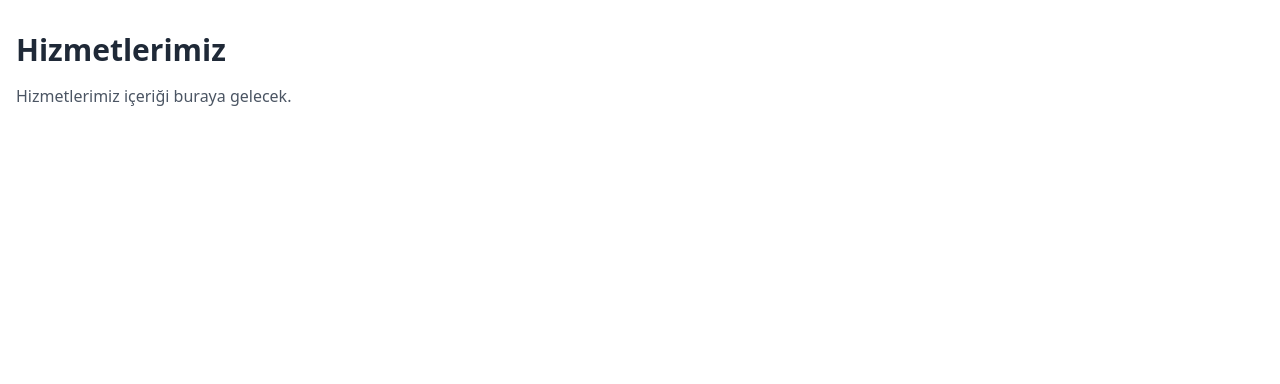
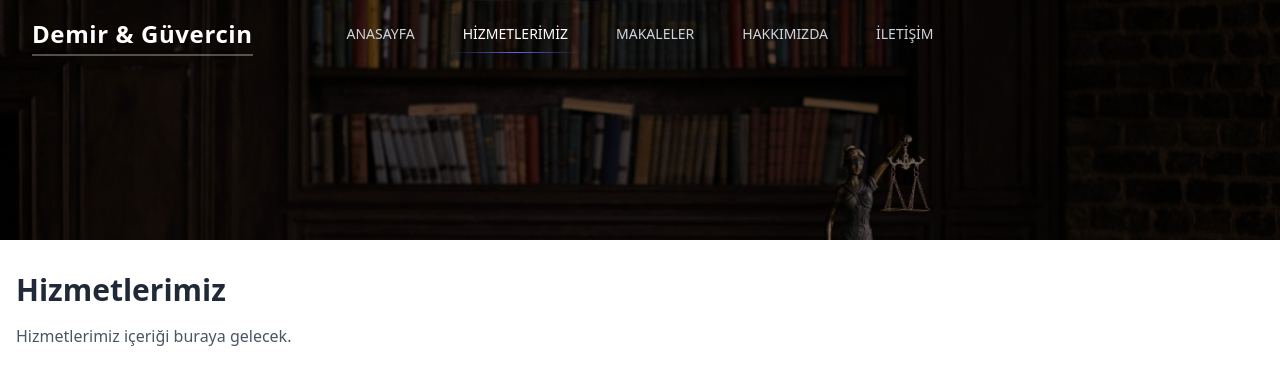
Before and after one commit to BurakYucelPY/Demir-ve-G-vercin-B-ro, a React (Vite) app: page /hizmetlerimiz in a window 1280 px wide. Shown: the top 384 px of the page. Built offline with nearby package versions, Linux system fonts and the light colour scheme.

Commit message:
Add RealHeader and integrate into secondary pages

```diff
--- /dev/null
+++ b/src/components/RealHeader.tsx
@@ -0,0 +1,117 @@
+import { useState } from 'react'
+import { Dialog, DialogPanel } from '@headlessui/react'
+import { Bars3Icon, XMarkIcon } from '@heroicons/react/24/outline'
+import { Link, useLocation } from 'react-router-dom'
+
+const navigation = [
+  { name: 'ANASAYFA', href: '/' },
+  { name: 'HİZMETLERİMİZ', href: '/hizmetlerimiz' },
+  { name: 'MAKALELER', href: '/makaleler' },
+  { name: 'HAKKIMIZDA', href: '/hakkimizda' },
+  { name: 'İLETİŞİM', href: '/iletisim' },
+]
+
+export default function RealHeader() {
+  const [mobileMenuOpen, setMobileMenuOpen] = useState(false)
+  const location = useLocation()
+
+  return (
+    <div className="relative">
+      {/* Background Section - 30% of viewport height */}
+      <div className="relative h-[30vh] overflow-hidden">
+        {/* Background Image */}
+        <div
+          className="absolute inset-0 bg-cover bg-center bg-no-repeat"
+          style={{
+            backgroundImage: `url('/images/Terazi.jpg')`
+          }}
+        />
+        {/* Dark overlay */}
+        <div className="absolute inset-0 bg-black/60"></div>
+
+        {/* Header Navigation - EXACT copy from Header.tsx */}
+        <header className="fixed inset-x-0 top-0 z-50" style={{ background: 'transparent', border: 'none' }}>
+          <nav aria-label="Global" className="flex items-center justify-between px-6 py-4 lg:px-8">
+            <div className="flex lg:flex-1">
+              <Link to="/" className="-m-1.5 p-1.5 group">
+                <span className="sr-only">Your Company</span>
+                <span className="text-white font-bold text-2xl tracking-wide drop-shadow-lg border-b-2 border-white/30 pb-1 hover:border-white transition-all duration-300">Demir & Güvercin</span>
+              </Link>
+            </div>
+            <div className="flex lg:hidden">
+              <button
+                type="button"
+                onClick={() => setMobileMenuOpen(true)}
+                className="-m-2.5 inline-flex items-center justify-center rounded-lg p-2.5 text-gray-200 hover:bg-white/10 transition-colors duration-200"
+              >
+                <span className="sr-only">Open main menu</span>
+                <Bars3Icon aria-hidden="true" className="size-6" />
+              </button>
+            </div>
+            <div className="hidden lg:flex lg:gap-x-6 lg:justify-center lg:flex-1">
+              {navigation.map((item) => {
+                const isActive = location.pathname === item.href
+                return (
+                  <Link
+                    key={item.name}
+                    to={item.href}
+                    className={`relative px-3 py-2 text-sm font-medium transition-colors duration-200 whitespace-nowrap group ${
+                      isActive ? 'text-white' : 'text-gray-300 hover:text-white'
+                    }`}
+                  >
+                    {item.name}
+                    <span className={`absolute inset-x-0 -bottom-px h-px bg-gradient-to-r from-transparent via-indigo-500 to-transparent transition-transform duration-300 ${
+                      isActive ? 'scale-x-100' : 'scale-x-0 group-hover:scale-x-100'
+                    }`}></span>
+                  </Link>
+                )
+              })}
+            </div>
+            <div className="hidden lg:flex lg:flex-1 lg:justify-end">
+            </div>
+          </nav>
+          <Dialog open={mobileMenuOpen} onClose={setMobileMenuOpen} className="lg:hidden">
+            <div className="fixed inset-0 z-50" />
+            <DialogPanel className="fixed inset-y-0 right-0 z-50 w-full overflow-y-auto bg-gradient-to-b from-gray-900 to-gray-800 p-6 sm:max-w-sm sm:ring-1 sm:ring-gray-100/10">
+              <div className="flex items-center justify-between">
+                <Link to="/" className="-m-1.5 p-1.5">
+                  <span className="sr-only">Your Company</span>
+                  <span className="text-white font-bold text-2xl tracking-wide drop-shadow-lg border-b-2 border-white/30 pb-1 hover:border-white transition-all duration-300">Demir & Güvercin</span>
+                </Link>
+                <button
+                  type="button"
+                  onClick={() => setMobileMenuOpen(false)}
+                  className="-m-2.5 rounded-lg p-2.5 text-gray-200 hover:bg-white/10 transition-colors duration-200"
+                >
+                  <span className="sr-only">Close menu</span>
+                  <XMarkIcon aria-hidden="true" className="size-6" />
+                </button>
+              </div>
+              <div className="mt-6 flow-root">
+                <div className="-my-6 divide-y divide-gray-700">
+                  <div className="space-y-1 py-6">
+                    {navigation.map((item) => {
+                      const isActive = location.pathname === item.href
+                      return (
+                        <Link
+                          key={item.name}
+                          to={item.href}
+                          onClick={() => setMobileMenuOpen(false)}
+                          className={`-mx-3 block rounded-lg px-3 py-2 text-base font-medium transition-colors duration-200 ${
+                            isActive ? 'text-white bg-white/10' : 'text-gray-300 hover:text-white hover:bg-white/5'
+                          }`}
+                        >
+                          {item.name}
+                        </Link>
+                      )
+                    })}
+                  </div>
+                </div>
+              </div>
+            </DialogPanel>
+          </Dialog>
+        </header>
+      </div>
+    </div>
+  )
+}
--- a/src/pages/Hakkimizda.tsx
+++ b/src/pages/Hakkimizda.tsx
@@ -1,6 +1,9 @@
+import RealHeader from '../components/RealHeader'
+
 export default function Hakkimizda() {
   return (
     <div className="min-h-screen bg-white">
+      <RealHeader />
       <div className="container mx-auto px-4 py-8">
         <h1 className="text-3xl font-bold text-gray-800 mb-4">
           Hakkımızda
--- a/src/pages/Hizmetlerimiz.tsx
+++ b/src/pages/Hizmetlerimiz.tsx
@@ -1,6 +1,9 @@
+import RealHeader from '../components/RealHeader'
+
 export default function Hizmetlerimiz() {
   return (
     <div className="min-h-screen bg-white">
+      <RealHeader />
       <div className="container mx-auto px-4 py-8">
         <h1 className="text-3xl font-bold text-gray-800 mb-4">
           Hizmetlerimiz
--- a/src/pages/Iletisim.tsx
+++ b/src/pages/Iletisim.tsx
@@ -1,6 +1,9 @@
+import RealHeader from '../components/RealHeader'
+
 export default function Iletisim() {
   return (
     <div className="min-h-screen bg-white">
+      <RealHeader />
       <div className="container mx-auto px-4 py-8">
         <h1 className="text-3xl font-bold text-gray-800 mb-4">
           İletişim
--- a/src/pages/Makaleler.tsx
+++ b/src/pages/Makaleler.tsx
@@ -1,6 +1,9 @@
+import RealHeader from '../components/RealHeader'
+
 export default function Makaleler() {
   return (
     <div className="min-h-screen bg-white">
+      <RealHeader />
       <div className="container mx-auto px-4 py-8">
         <h1 className="text-3xl font-bold text-gray-800 mb-4">
           Makaleler
```
